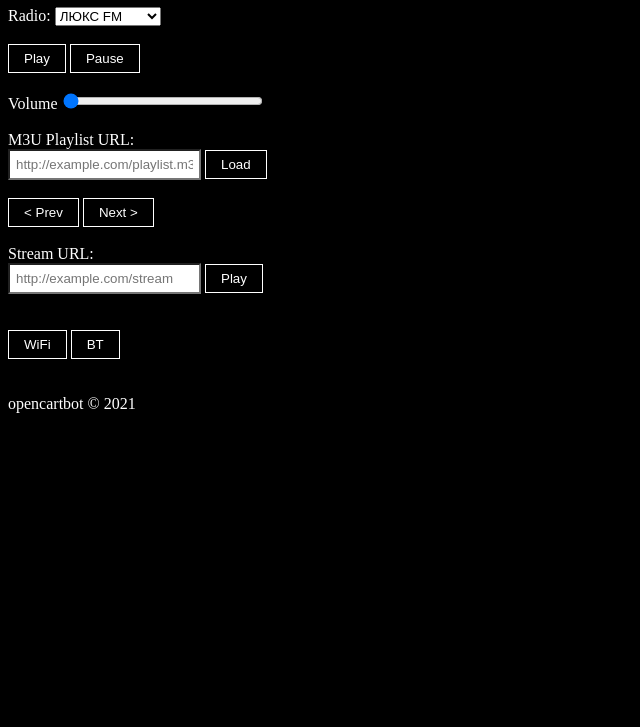
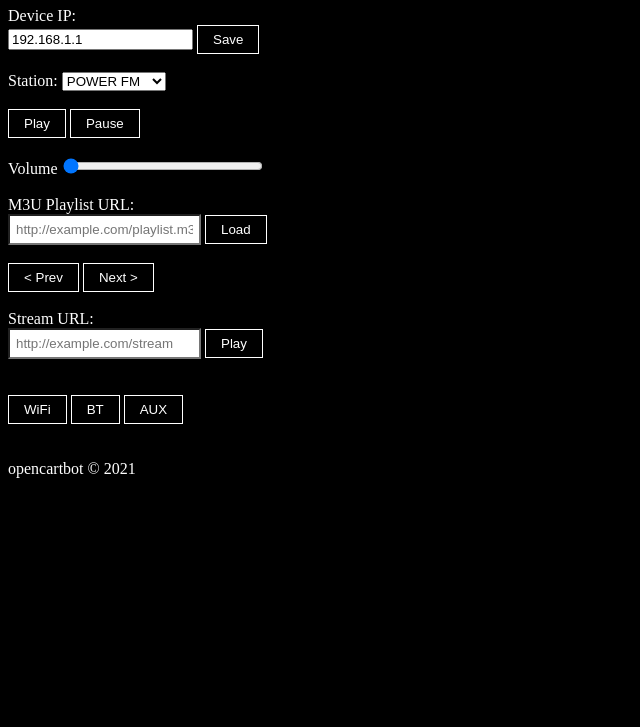
Before and after one commit to opencartbot/LinkPlayBot, a plain HTML site: page index.html in a window 1280 px wide. Shown: the part 73-800 px from the top of the page, without its empty margins (0-640 px from the left). Drawn offline with Linux system fonts and the light colour scheme.

Commit message:
Update index.html

```diff
--- a/index.html
+++ b/index.html
@@ -4,12 +4,15 @@
 <meta charset="UTF-8">
 <meta name="viewport" content="width=device-width, initial-scale=1">
 <meta http-equiv="X-UA-Compatible" content="IE=edge">
-<title>PlayBot</title>
+<title>LinkPlayBot</title>
 <script type="text/javascript">
+	if (localStorage.getItem('device_ip')) {
+		var dev_ip = localStorage.getItem('device_ip');
+	} else {
+		var dev_ip = '192.168.1.1';
+	}
 
-	var speaker_ip = '192.168.1.11';	// CHANGE TO YOUR DEVICE IP
-
-	var radio_api = 'http://'+speaker_ip+'/httpapi.asp?command=';
+	var radio_api = 'http://'+dev_ip+'/httpapi.asp?command=';
 
 	function send(command)
 	{
@@ -28,6 +31,12 @@
 	function volume(value) {
 		command = 'setPlayerCmd:vol:'+value;
 		send(command);
+	}
+
+	function save_ip(device_ip) {
+		localStorage.setItem('device_ip', device_ip);
+		var dev_ip = device_ip;
+		location.reload();
 	}
 </script>
 <style>
@@ -58,14 +67,23 @@
 </head>
 
 <body>
-<h1>PlayBot</h1>
-<label for="radio">Radio:</label>
+<h1>LinkPlayBot</h1>
+<label for="device_ip">Device IP:</label><br>
+<input type="text" name="device_ip" id="device_ip" placeholder="192.168.1.1" value="">
+<button onclick="save_ip(document.getElementById('device_ip').value);">Save</button>
+<br><br>
+<label for="radio">Station:</label>
 <select name="radio" id="radio" onchange="play(this.value)">
-<option value="http://icecastlv.luxnet.ua/lux_mp3">ЛЮКС FM</option>
-<option value="http://online.hitfm.ua/HitFM_HD">ХІТ FM</option>
-<option value="http://online.nasheradio.ua/NasheRadio_HD">НАШЕ РАДІО</option>
-<option value="https://cast.radiogroup.com.ua:443/retro">РЕТРО FM</option>
-<option value="http://icecast.luxnet.ua/maximum_mp3">МАКСИМУМ</option>
+<option value="https://cast.brg.ua:443/powerfm96.aacp">POWER FM</option>
+<option value="http://online.kissfm.ua/KissFM_HD">KISS FM</option>
+<option value="https://cast.radiogroup.com.ua:443/nrj320">RADIO NRJ</option>
+<option value="http://listen6.myradio24.com:9000/5390">KEXXX FM</option>
+<option value="https://cast.radiogroup.com.ua:443/jamfm320">JAM FM</option>
+<option value="https://cast.radiogroup.com.ua:443/loungefm320">LOUNGE FM</option>
+<option value="https://cast.radiogroup.com.ua:443/chillout320">Chill Out</option>
+<option value="http://online.radiorelax.ua/RadioRelax">RELAX</option>
+<option value="https://listen5.myradio24.com:443/atmo">ATMOSFERA</option>
+<option value="http://radio.ukraudio.com:8000/channel2">NISAJA</option>
 </select>
 <br><br>
 <button onclick="send('setPlayerCmd:play');" width="40%">Play</button>
@@ -87,11 +105,13 @@
 <br><br><br>
 <button onclick="send('setPlayerCmd:switchmode:wifi');">WiFi</button>
 <button onclick="send('setPlayerCmd:switchmode:bluetooth');">BT</button>
+<button onclick="send('setPlayerCmd:switchmode:line-in');">AUX</button>
 <br><br><br>
 opencartbot &copy; 2021
 <script type="text/javascript">
-	slider.oninput = () => {
-		setTimeout(volume, 500, slider.value);
+	document.getElementById('device_ip').value = dev_ip;
+	slider.onchange = () => {
+		volume(slider.value);
 	}
 </script>
 </body>
```
